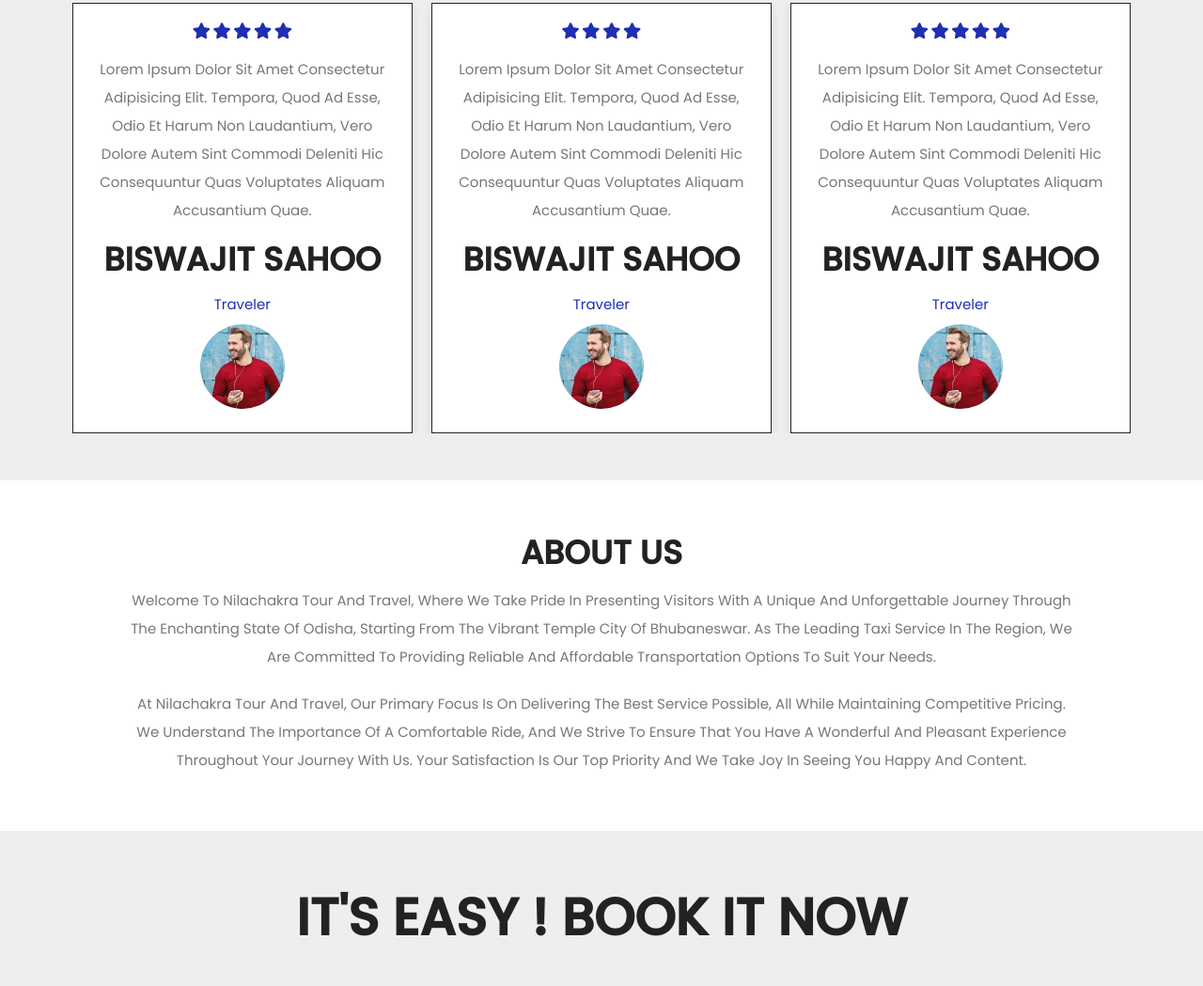
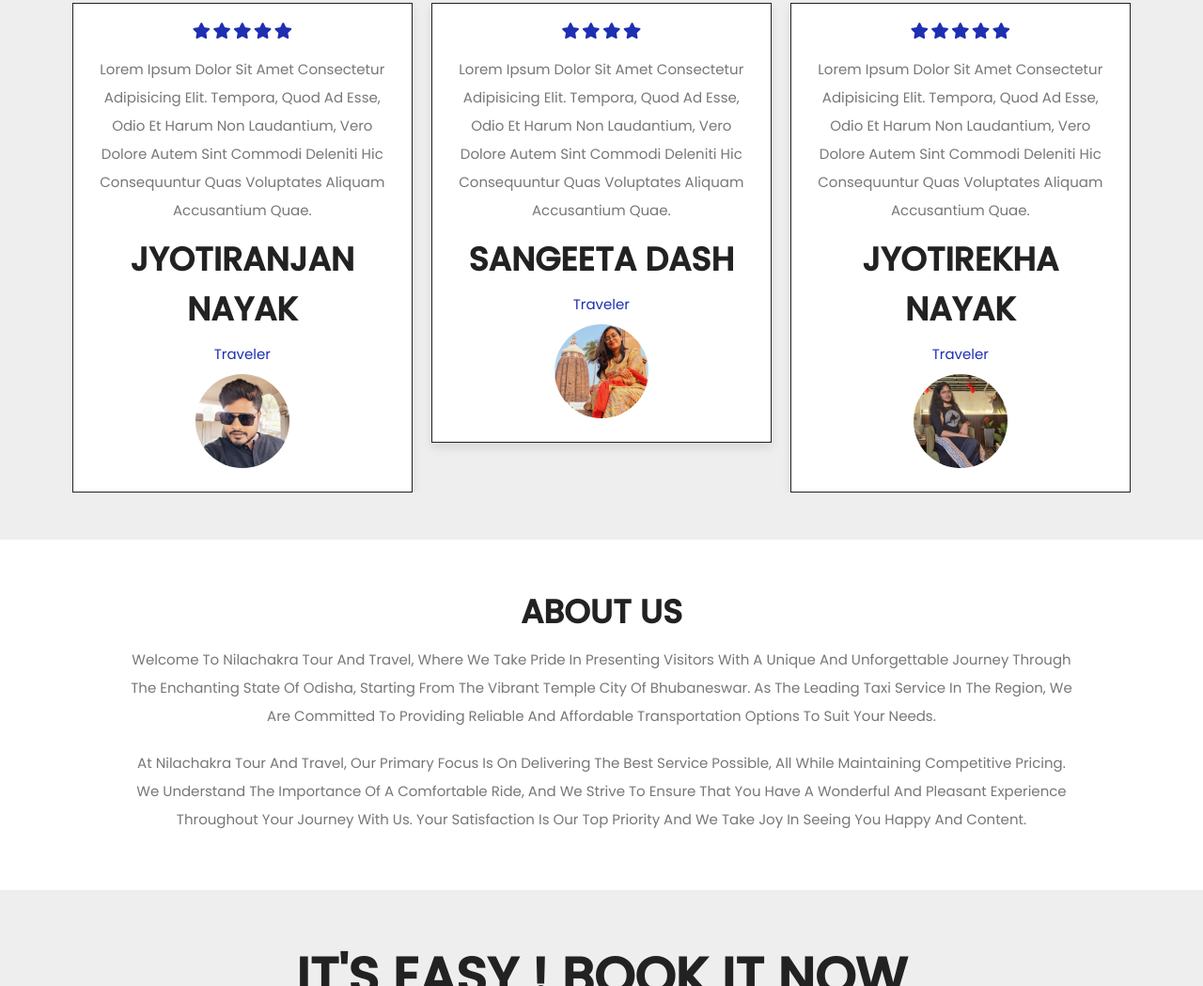
Before and after one commit to Coderbiswajit2021/travel-website, a plain HTML site: page about.html in a window 1280 px wide. Shown: the part 1428-2477 px from the top of the page at 94% size. Drawn offline with nearby package versions, Linux system fonts and the light colour scheme.

Commit message:
profile photo add

```diff
--- a/about.html
+++ b/about.html
@@ -115,9 +115,9 @@
                     <p>Lorem ipsum dolor sit amet consectetur adipisicing elit. Tempora, quod ad esse, odio et harum non
                         laudantium, vero dolore autem sint commodi deleniti hic consequuntur quas voluptates aliquam
                         accusantium quae.</p>
-                    <h3>Biswajit Sahoo</h3>
+                    <h3>Jyotiranjan Nayak</h3>
                     <span>traveler</span>
-                    <img src="images/user1.jpg" alt="">
+                    <img src="images/user1.png" alt="">
                 </div>
                 <div class="swiper-slide slide">
                     <div class="stars">
@@ -129,9 +129,9 @@
                     <p>Lorem ipsum dolor sit amet consectetur adipisicing elit. Tempora, quod ad esse, odio et harum non
                         laudantium, vero dolore autem sint commodi deleniti hic consequuntur quas voluptates aliquam
                         accusantium quae.</p>
-                    <h3>Biswajit Sahoo</h3>
+                    <h3>Sangeeta dash</h3>
                     <span>traveler</span>
-                    <img src="images/user1.jpg" alt="">
+                    <img src="images/user2.png" alt="">
                 </div>
                 <div class="swiper-slide slide">
                     <div class="stars">
@@ -144,9 +144,9 @@
                     <p>Lorem ipsum dolor sit amet consectetur adipisicing elit. Tempora, quod ad esse, odio et harum non
                         laudantium, vero dolore autem sint commodi deleniti hic consequuntur quas voluptates aliquam
                         accusantium quae.</p>
-                    <h3>Biswajit Sahoo</h3>
+                    <h3>Jyotirekha Nayak</h3>
                     <span>traveler</span>
-                    <img src="images/user1.jpg" alt="">
+                    <img src="images/user3.png" alt="">
                 </div>
                 <div class="swiper-slide slide">
                     <div class="stars">
@@ -159,9 +159,9 @@
                     <p>Lorem ipsum dolor sit amet consectetur adipisicing elit. Tempora, quod ad esse, odio et harum non
                         laudantium, vero dolore autem sint commodi deleniti hic consequuntur quas voluptates aliquam
                         accusantium quae.</p>
-                    <h3>Biswajit Sahoo</h3>
+                    <h3>Bandita Barik</h3>
                     <span>traveler</span>
-                    <img src="images/user1.jpg" alt="">
+                    <img src="images/user4.png" alt="">
                 </div>
                 <div class="swiper-slide slide">
                     <div class="stars">
@@ -174,9 +174,9 @@
                     <p>Lorem ipsum dolor sit amet consectetur adipisicing elit. Tempora, quod ad esse, odio et harum non
                         laudantium, vero dolore autem sint commodi deleniti hic consequuntur quas voluptates aliquam
                         accusantium quae.</p>
-                    <h3>Biswajit Sahoo</h3>
+                    <h3>Nandita Barik</h3>
                     <span>traveler</span>
-                    <img src="images/user1.jpg" alt="">
+                    <img src="images/user5.png" alt="">
                 </div>
                 <div class="swiper-slide slide">
                     <div class="stars">
@@ -189,9 +189,9 @@
                     <p>Lorem ipsum dolor sit amet consectetur adipisicing elit. Tempora, quod ad esse, odio et harum non
                         laudantium, vero dolore autem sint commodi deleniti hic consequuntur quas voluptates aliquam
                         accusantium quae.</p>
-                    <h3>Biswajit Sahoo</h3>
+                    <h3>Jyotirekha Nayak</h3>
                     <span>traveler</span>
-                    <img src="images/user1.jpg" alt="">
+                    <img src="images/user3.png" alt="">
                 </div>
 
 
--- a/css/style.css
+++ b/css/style.css
@@ -765,8 +765,8 @@ section {
 }
 
 .reviews .slide img {
-    height: 9rem;
-    width: 9rem;
+    height: 10rem;
+    width: 10rem;
     border-radius: 50%;
     margin-top: 1rem;
 }
```
Also changed, not shown: pricing.html (+12 -12 lines), images/car-1.png (added), images/car-2.png (added), images/car-3.png (added), images/user1.png (added), images/user2.png (added), images/user3.png (added), images/user4.png (added), images/user5.png (added).
